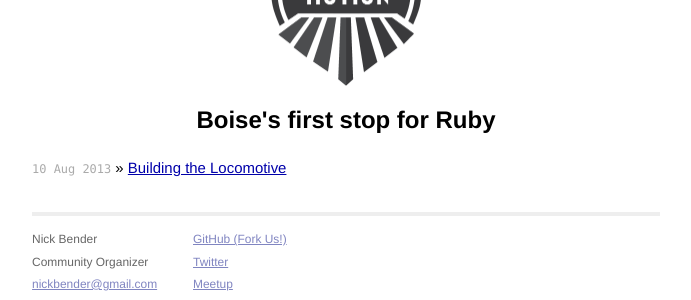
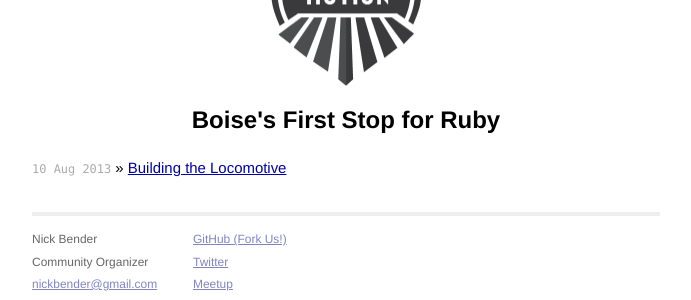
Before and after one commit to localmotion/localmotion.github.io, a Jekyll site: the page built from index.html, in a window 1280 px wide. Shown: the part 156-456 px from the top of the page, without its empty margins (294-985 px from the left). Built offline with Jekyll 4.4.1, drawn with Linux system fonts in a browser that asks for light colours; Markdown is read by kramdown in place of the engine named in the settings.

Commit message:
Titleize

```diff
--- a/_layouts/default.html
+++ b/_layouts/default.html
@@ -20,7 +20,7 @@
             <div class="header">
               <a href="/"><img src="/assets/localmotion.png" width="150px" alt="Localmotion"></img> </a>
               <br>
-              <h1 class='hero'>Boise's first stop for Ruby</h1>
+              <h1 class='hero'>Boise's First Stop for Ruby</h1>
             </div>
 
                 {{ content }}
```
